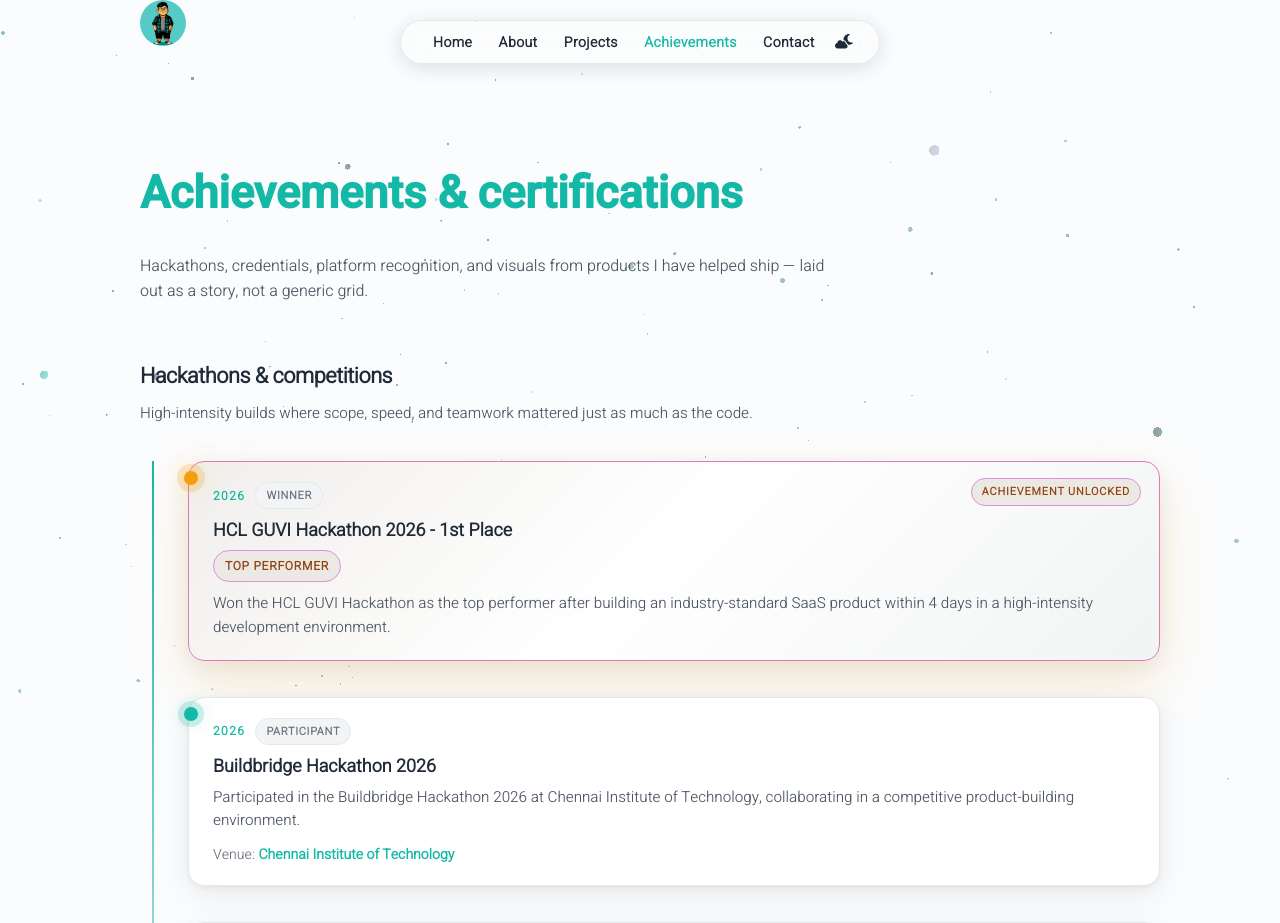
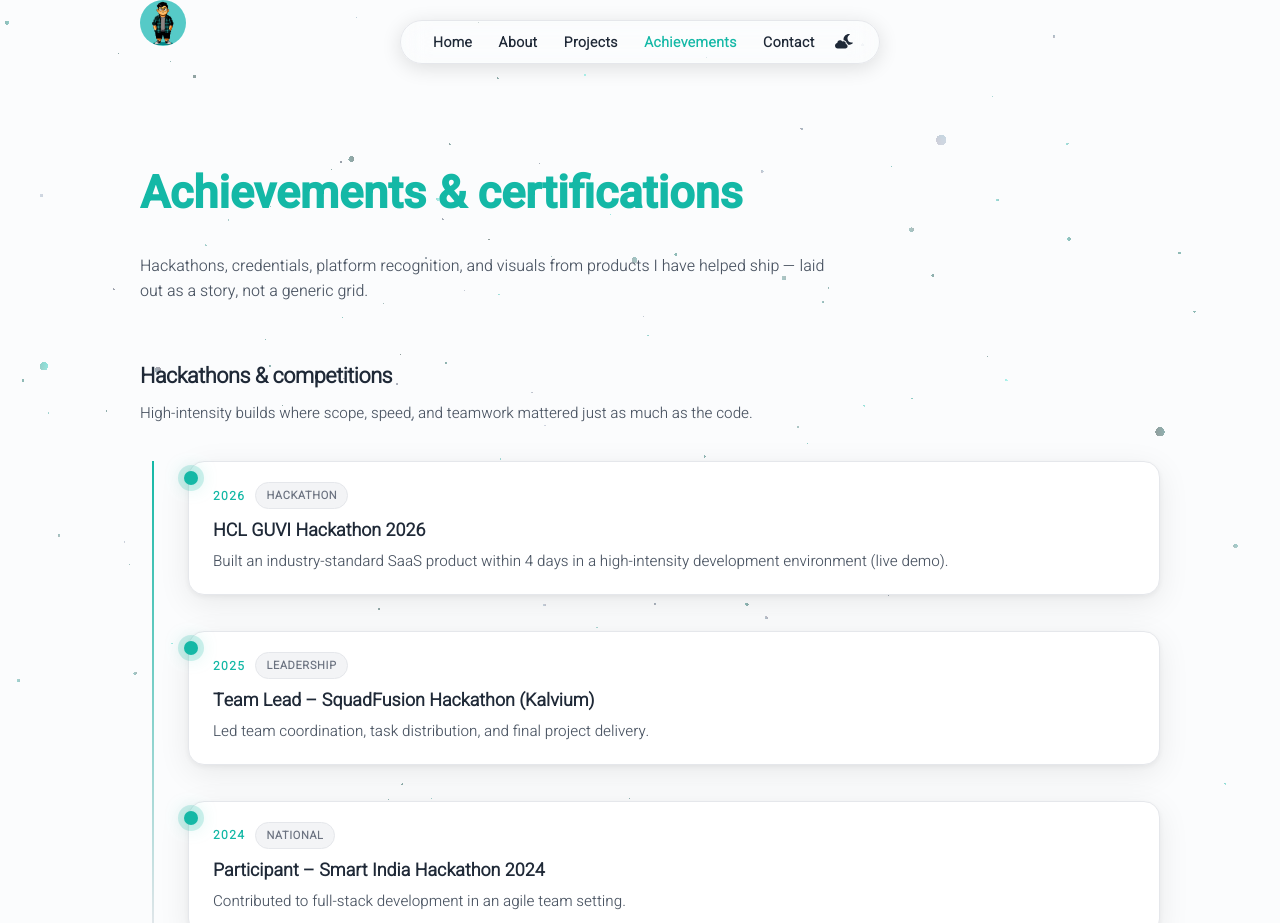
Before and after one commit to Sudhan1112/My-portfolio, a React (Vite) app: page /achievements in a window 1280 px wide. Shown: the top 923 px of the page. Built offline with nearby package versions, Linux system fonts and the light colour scheme.

Commit message:
Revert "feat: update achievements and experience sections with new entries and styles"
This reverts commit d9450cfcef5714bb42d210a5ff031d9b65a1c355.

```diff
--- a/src/data/achievementsContent.js
+++ b/src/data/achievementsContent.js
@@ -26,30 +26,20 @@
 export const HACKATHONS = [
 	{
 		year: "2026",
-		badge: "Winner",
-		title: "HCL GUVI Hackathon 2026 - 1st Place",
-		result: "Top Performer",
-		featured: true,
-		desc: "Won the HCL GUVI Hackathon as the top performer after building an industry-standard SaaS product within 4 days in a high-intensity development environment.",
-	},
-	{
-		year: "2026",
-		badge: "Participant",
-		title: "Buildbridge Hackathon 2026",
-		venue: "Chennai Institute of Technology",
-		venueUrl: "https://en.wikipedia.org/wiki/Chennai_Institute_of_Technology",
-		desc: "Participated in the Buildbridge Hackathon 2026 at Chennai Institute of Technology, collaborating in a competitive product-building environment.",
+		badge: "Hackathon",
+		title: "HCL GUVI Hackathon 2026",
+		desc: "Built an industry-standard SaaS product within 4 days in a high-intensity development environment (live demo).",
 	},
 	{
 		year: "2025",
 		badge: "Leadership",
-		title: "Team Lead - SquadFusion Hackathon (Kalvium)",
+		title: "Team Lead – SquadFusion Hackathon (Kalvium)",
 		desc: "Led team coordination, task distribution, and final project delivery.",
 	},
 	{
 		year: "2024",
 		badge: "National",
-		title: "Participant - Smart India Hackathon 2024",
+		title: "Participant – Smart India Hackathon 2024",
 		desc: "Contributed to full-stack development in an agile team setting.",
 	},
 ];
--- a/src/pages/about.jsx
+++ b/src/pages/about.jsx
@@ -17,23 +17,6 @@
 	"Model data in PostgreSQL, MongoDB, and Redis for scale",
 	"Containerize services with Docker and Docker Compose",
 	"Polish UI with Tailwind CSS and responsive layouts",
-];
-
-const EXPERIENCE = [
-	{
-		role: "Development Intern",
-		company: "HCL GUVI",
-		duration: "2 months",
-		detail:
-			"Completed a focused development internship, contributing to practical software-building workflows and sharpening production-oriented execution.",
-	},
-	{
-		role: "Senior Software Lead",
-		company: "Supernetrix",
-		duration: "1.3 years",
-		detail:
-			"Led software delivery responsibilities across planning, implementation, and team coordination in a completed senior lead role.",
-	},
 ];
 
 const SKILL_GROUPS = [
@@ -121,7 +104,7 @@
 						<p className="about-hero-kicker">About</p>
 						<h1 className="about-hero-title">{INFO.about.title}</h1>
 						<p className="about-hero-lead">
-							Focused on fast, secure, and scalable systems - from API design to polished UI.
+							Focused on fast, secure, and scalable systems — from API design to polished UI.
 						</p>
 					</header>
 
@@ -158,27 +141,6 @@
 								</div>
 							</section>
 
-							<section className="about-section-card" aria-labelledby="experience-heading">
-								<h2 id="experience-heading" className="about-section-title">
-									Experience
-								</h2>
-								<div className="about-experience-list">
-									{EXPERIENCE.map((item) => (
-										<article key={`${item.role}-${item.company}`} className="about-experience-card">
-											<div className="about-experience-marker" aria-hidden />
-											<div className="about-experience-content">
-												<div className="about-experience-topline">
-													<span className="about-experience-duration">{item.duration}</span>
-												</div>
-												<h3 className="about-experience-role">{item.role}</h3>
-												<p className="about-experience-company">{item.company}</p>
-												<p className="about-experience-detail">{item.detail}</p>
-											</div>
-										</article>
-									))}
-								</div>
-							</section>
-
 							<section className="about-section-card" aria-labelledby="what-heading">
 								<h2 id="what-heading" className="about-section-title">
 									What I do
@@ -209,7 +171,7 @@
 									Technical skills
 								</h2>
 								<p className="about-section-lead">
-									Grouped by area - tap-friendly chips on small screens.
+									Grouped by area — tap-friendly chips on small screens.
 								</p>
 								<div className="about-skill-grid">
 									{SKILL_GROUPS.map((group) => (
--- a/src/pages/achievements.jsx
+++ b/src/pages/achievements.jsx
@@ -329,7 +329,7 @@
 							<div className="timeline">
 								{HACKATHONS.map((item, idx) => (
 									<div
-										className={`timeline-item ${item.featured ? "timeline-item--featured" : ""} ${visibleItems.has(idx) ? "animate-in" : ""}`}
+										className={`timeline-item ${visibleItems.has(idx) ? "animate-in" : ""}`}
 										key={item.title}
 										data-index={idx}
 										ref={(el) => {
@@ -338,32 +338,13 @@
 										style={{ animationDelay: `${idx * 0.08}s` }}
 									>
 										<div className="timeline-dot" />
-										<div className={`timeline-card ${item.featured ? "timeline-card--winner" : ""}`}>
+										<div className="timeline-card">
 											<div className="timeline-meta">
 												<span className="timeline-year">{item.year}</span>
 												<span className="timeline-badge">{item.badge}</span>
 											</div>
 											<div className="timeline-title">{item.title}</div>
-											{item.result && (
-												<div className="timeline-result">{item.result}</div>
-											)}
 											<div className="timeline-desc">{item.desc}</div>
-											{item.venue && (
-												<p className="timeline-venue">
-													Venue:{" "}
-													{item.venueUrl ? (
-														<a
-															href={item.venueUrl}
-															target="_blank"
-															rel="noreferrer"
-														>
-															{item.venue}
-														</a>
-													) : (
-														item.venue
-													)}
-												</p>
-											)}
 										</div>
 									</div>
 								))}
--- a/src/pages/styles/about.css
+++ b/src/pages/styles/about.css
@@ -236,107 +236,6 @@
 	color: var(--primary-color) !important;
 }
 
-.about-experience-list {
-	position: relative;
-	display: flex;
-	flex-direction: column;
-	gap: 14px;
-}
-
-.about-experience-list::before {
-	content: "";
-	position: absolute;
-	left: 9px;
-	top: 12px;
-	bottom: 12px;
-	width: 2px;
-	background: linear-gradient(
-		180deg,
-		var(--link-color),
-		color-mix(in hsl, var(--border-color) 82%, transparent)
-	);
-}
-
-.about-experience-card {
-	position: relative;
-	display: grid;
-	grid-template-columns: 20px minmax(0, 1fr);
-	gap: 14px;
-	align-items: start;
-	border-radius: 14px;
-	border: 1px solid var(--border-color);
-	background: var(--secondary-background);
-	padding: 16px 18px 16px 0;
-	transition: border-color 0.2s ease, transform 0.2s ease, box-shadow 0.2s ease;
-}
-
-.about-experience-card:hover {
-	transform: translateY(-2px);
-	border-color: color-mix(in hsl, var(--link-color) 45%, var(--border-color));
-	box-shadow: 0 8px 24px rgba(0, 0, 0, 0.06);
-}
-
-.about-experience-marker {
-	position: relative;
-	z-index: 1;
-	width: 12px;
-	height: 12px;
-	margin: 6px 0 0 4px;
-	border-radius: 50%;
-	background: var(--link-color);
-	box-shadow: 0 0 0 5px color-mix(in hsl, var(--link-color) 18%, var(--background));
-}
-
-.about-experience-content {
-	min-width: 0;
-}
-
-.about-experience-topline {
-	display: flex;
-	flex-wrap: wrap;
-	gap: 8px;
-	margin-bottom: 6px;
-}
-
-.about-experience-duration {
-	display: inline-flex;
-	align-items: center;
-	width: fit-content;
-	border-radius: 999px;
-	border: 1px solid color-mix(in hsl, var(--link-color) 40%, var(--border-color));
-	background: color-mix(in hsl, var(--link-color) 10%, var(--background));
-	color: var(--link-color);
-	padding: 4px 9px;
-	font-size: 0.72rem;
-	font-weight: 800;
-	letter-spacing: 0.06em;
-	text-transform: uppercase;
-	line-height: 1.2;
-}
-
-.about-experience-role {
-	margin: 0 0 5px;
-	color: var(--primary-color);
-	font-size: 1rem;
-	font-weight: 700;
-	line-height: 1.35;
-}
-
-.about-experience-company {
-	margin: 0 0 8px;
-	color: var(--link-color);
-	font-size: 0.9rem;
-	font-weight: 700;
-	line-height: 1.4;
-}
-
-.about-experience-detail {
-	margin: 0;
-	color: var(--secondary-color);
-	font-size: 0.92rem;
-	line-height: 1.55;
-}
-
 .about-do-list {
 	list-style: none;
 	margin: 0;
@@ -463,15 +362,6 @@
 		padding: 16px;
 	}
 
-	.about-experience-card {
-		padding: 14px 14px 14px 0;
-		gap: 12px;
-	}
-
-	.about-experience-role {
-		font-size: 0.96rem;
-	}
-
 	.about-profile-card {
 		padding: 14px;
 	}
--- a/src/pages/styles/achievements.css
+++ b/src/pages/styles/achievements.css
@@ -100,13 +100,6 @@
 	z-index: 2;
 }
 
-.timeline-item--featured .timeline-dot {
-	background: #f59e0b;
-	box-shadow:
-		0 0 0 7px color-mix(in hsl, #f59e0b 22%, transparent),
-		0 0 28px color-mix(in hsl, #f59e0b 52%, transparent);
-}
-
 .timeline-card {
 	background: var(--background);
 	border: 1px solid var(--border-color);
@@ -119,41 +112,6 @@
 	transition: all 0.3s cubic-bezier(0.4, 0, 0.2, 1);
 	position: relative;
 	overflow: hidden;
-}
-
-.timeline-card--winner {
-	border-color: color-mix(in hsl, #f59e0b 58%, var(--border-color));
-	background:
-		linear-gradient(
-			135deg,
-			color-mix(in hsl, #f59e0b 13%, var(--background)) 0%,
-			var(--background) 48%,
-			color-mix(in hsl, var(--link-color) 8%, var(--background)) 100%
-		);
-	box-shadow:
-		0 22px 56px color-mix(in hsl, #f59e0b 16%, transparent),
-		0 8px 28px rgba(0, 0, 0, 0.08);
-}
-
-.timeline-card--winner::before {
-	content: "Achievement unlocked";
-	position: absolute;
-	top: 16px;
-	right: 18px;
-	font-size: 0.68rem;
-	font-weight: 800;
-	letter-spacing: 0.08em;
-	text-transform: uppercase;
-	color: #92400e;
-	background: color-mix(in hsl, #f59e0b 18%, var(--background));
-	border: 1px solid color-mix(in hsl, #f59e0b 48%, var(--border-color));
-	border-radius: 999px;
-	padding: 5px 10px;
-}
-
-.dark-theme .timeline-card--winner::before {
-	color: #fbbf24;
-	background: color-mix(in hsl, #f59e0b 16%, var(--secondary-background));
 }
 
 .timeline-card:hover {
@@ -200,50 +158,11 @@
 	line-height: 1.3;
 }
 
-.timeline-result {
-	display: inline-flex;
-	align-items: center;
-	width: fit-content;
-	margin: 0 0 10px 0;
-	padding: 6px 11px;
-	border-radius: 999px;
-	background: color-mix(in hsl, #f59e0b 18%, var(--background));
-	border: 1px solid color-mix(in hsl, #f59e0b 46%, var(--border-color));
-	color: #92400e;
-	font-size: 0.75rem;
-	font-weight: 800;
-	letter-spacing: 0.06em;
-	text-transform: uppercase;
-}
-
-.dark-theme .timeline-result {
-	color: #fbbf24;
-	background: color-mix(in hsl, #f59e0b 14%, var(--secondary-background));
-}
-
 .timeline-desc {
 	color: var(--secondary-color);
 	line-height: 1.55;
 	font-size: 0.95rem;
 	margin: 0;
-}
-
-.timeline-venue {
-	margin: 12px 0 0;
-	color: var(--tertiary-color);
-	font-size: 0.88rem;
-	line-height: 1.45;
-}
-
-.timeline-venue a {
-	color: var(--link-color);
-	font-weight: 700;
-	text-decoration: none;
-}
-
-.timeline-venue a:hover {
-	text-decoration: underline;
-	text-underline-offset: 3px;
 }
 
 @keyframes slideInTimeline {
@@ -804,12 +723,6 @@
 		padding: 16px 18px;
 	}
 
-	.timeline-card--winner::before {
-		position: static;
-		display: inline-flex;
-		margin: 0 0 12px 0;
-	}
-
 	.snapshot-card--featured {
 		box-shadow: none;
 	}
```
